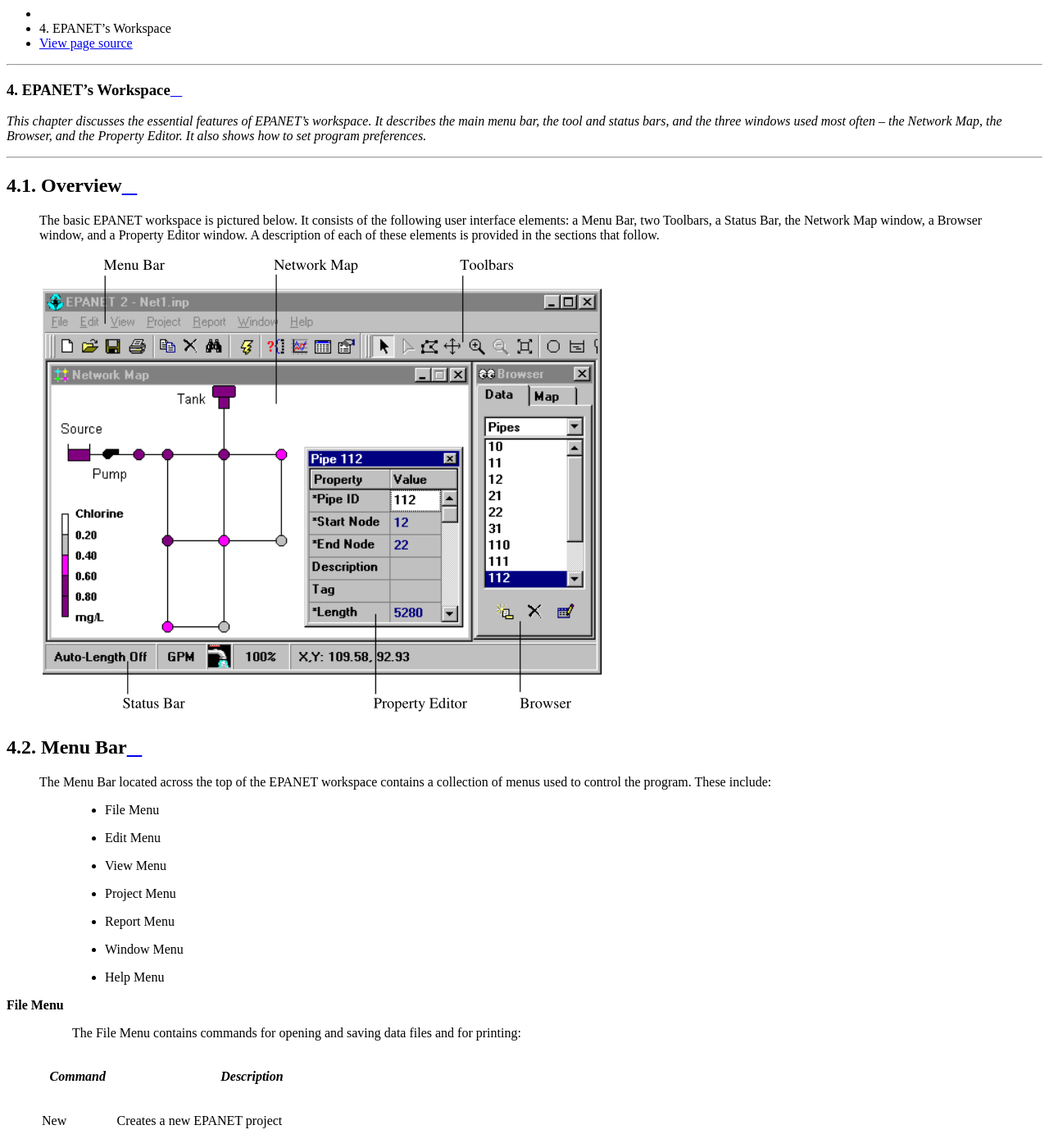
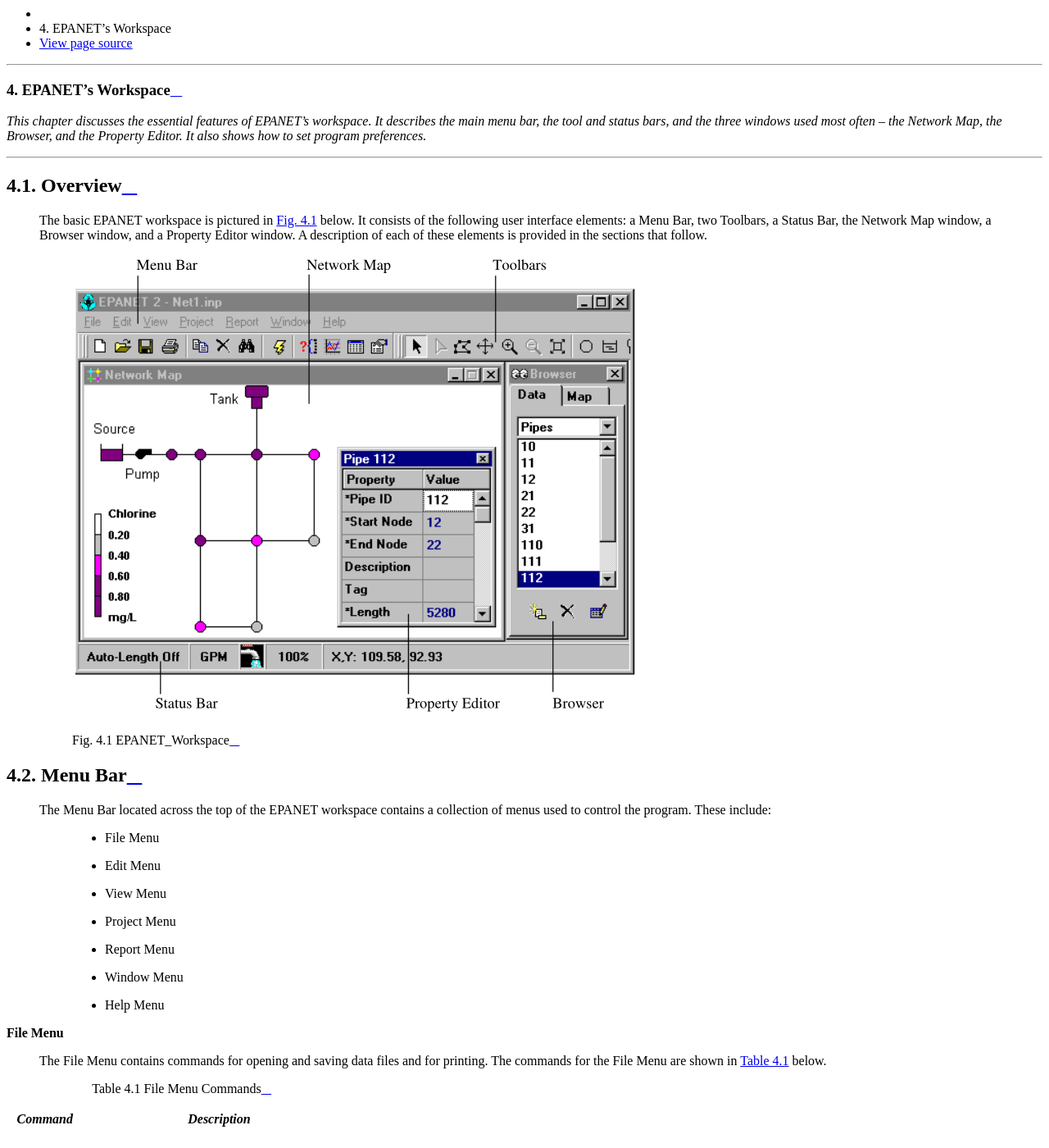
Before and after one commit to USEPA/epanet-manual, a Sphinx documentation site: the page built from docs/4_EPANET_workspace.rst, in a window 1280 px wide and 1400 px high, scrolled down 641 px. Shown: the whole window at 82% size. Built offline with Sphinx 7.4.7 and the Read the Docs theme 2.0.0, drawn with Linux system fonts in a browser that asks for light colours; some of the changed text lies outside the part shown.

Commit message:
Update 4_EPANET_workspace.rst

```diff
--- a/docs/4_EPANET_workspace.rst
+++ b/docs/4_EPANET_workspace.rst
@@ -20,15 +20,18 @@
 Overview
 ~~~~~~~~
 
-   The basic EPANET workspace is pictured below. It consists of the
+   The basic EPANET workspace is pictured in :numref:`fig-EPANET_Workspace` below. It consists of the
    following user interface elements: a Menu Bar, two Toolbars, a Status
    Bar, the Network Map window, a Browser window, and a Property Editor
    window. A description of each of these elements is provided in the
    sections that follow.
 
+   .. _fig-EPANET_Workspace:
+   .. figure:: media/image37.png
+      :alt: EPANET Workspace
 
-   |image39|
-
+      EPANET_Workspace
+   ..
 
 Menu Bar
 ~~~~~~~~
@@ -54,7 +57,10 @@
 **File Menu**
 
    The File Menu contains commands for opening and saving data files and
-   for printing:
+   for printing.  The commands for the File Menu are shown in :numref:`table-File_Menu_Commands` below.
+
+.. _table-File_Menu_Commands:
+.. table:: File Menu Commands
 
   +---------------+------------------------------------------------------+
   | *Command*     | *Description*                                        |
@@ -81,11 +87,14 @@
   +---------------+------------------------------------------------------+
   | Exit          | Exits EPANET                                         |
   +---------------+------------------------------------------------------+
-
+..
 
 **Edit Menu**
 
-   The Edit Menu contains commands for editing and copying.
+   The Edit Menu contains commands for editing and copying.  The commands for the Edit Menu are shown in :numref:`table-Edit_Menu_Commands` below.
+
+.. _table-Edit_Menu_Commands:
+.. table:: Edit Menu Commands
 
   +-----------------------------------+-----------------------------------+
   | *Command*                         | *Description*                     |
@@ -110,11 +119,14 @@
   |                                   | objects that fall within the      |
   |                                   | outlined region of the map        |
   +-----------------------------------+-----------------------------------+
-
+..
 
 **View Menu**
 
-   The View Menu controls how the network map is viewed.
+   The View Menu controls how the network map is viewed.  The controls for the View Menu are shown in :numref:`table-View_Menu_Controls` below.
+
+.. _table-View_Menu_Controls:
+.. table:: View Menu Controls
 
   +--------------+-----------------------------------------------------------+
   | *Command*    | *Description*                                             |
@@ -143,9 +155,14 @@
   +--------------+-----------------------------------------------------------+
   | Options      | Sets map appearance options                               |
   +--------------+-----------------------------------------------------------+
-
+..
 
 **Project Menu**
+
+   The Project Menu includes commands related to the current project being analyzed.  The commands for the Project Menu are shown in :numref:`table-Project_Menu_Commands` below.
+
+.. _table-Project_Menu_Commands:
+.. table:: Project Menu Commmands
 
   +-----------------------------------+-----------------------------------+
   | *Command*                         | *Description*                     |
@@ -163,12 +180,15 @@
   +-----------------------------------+-----------------------------------+
   | Run Analysis                      | Runs a simulation                 |
   +-----------------------------------+-----------------------------------+
-
+..
 
 **Report Menu**
 
    The Report menu has commands used to report analysis results in
-   different formats.
+   different formats. The commands for the Report Menu are shown in :numref:`table-Report_Menu_Commands` below.
+
+.. _table-Report_Menu_Commands:
+.. table:: Report Menu Commmands
 
   +-----------------------------------+-----------------------------------+
   | *Command*                         | *Description*                     |
@@ -200,11 +220,14 @@
   | Options                           | Controls the display style of a   |
   |                                   | report, graph, or table           |
   +-----------------------------------+-----------------------------------+
-
+..
 
 **Window Menu**
 
-   The Window Menu contains the following commands:
+   The Window Menu contains the following commands shown in :numref:`table-Window_Menu_Commands` below.
+
+.. _table-Window_Menu_Commands:
+.. table:: Window Menu Commmands
 
   +-------------+-------------------------------------------------------------+
   | *Command*   | *Description*                                               |
@@ -215,12 +238,16 @@
   +-------------+-------------------------------------------------------------+
   | Window List | Lists all open windows; selected window currently has focus |
   +-------------+-------------------------------------------------------------+
-
+..
 
 
 **Help Menu**
 
-   The Help Menu contains commands for getting help in using EPANET:
+   The Help Menu contains commands for getting help in using EPANET. The Help Menu contains the following commands shown in :numref:`table-Help_Menu_Commands` below.
+   Context-sensitive Help is also available by pressing the F1 key.
+
+.. _table-Help_Menu_Commands:
+.. table:: Help Menu Commmands
 
   +-------------+----------------------------------------------------------+
   | *Command*   | *Description*                                            |
```
Also changed, not shown: other parts of docs/4_EPANET_workspace.rst (+2 -4 lines).
